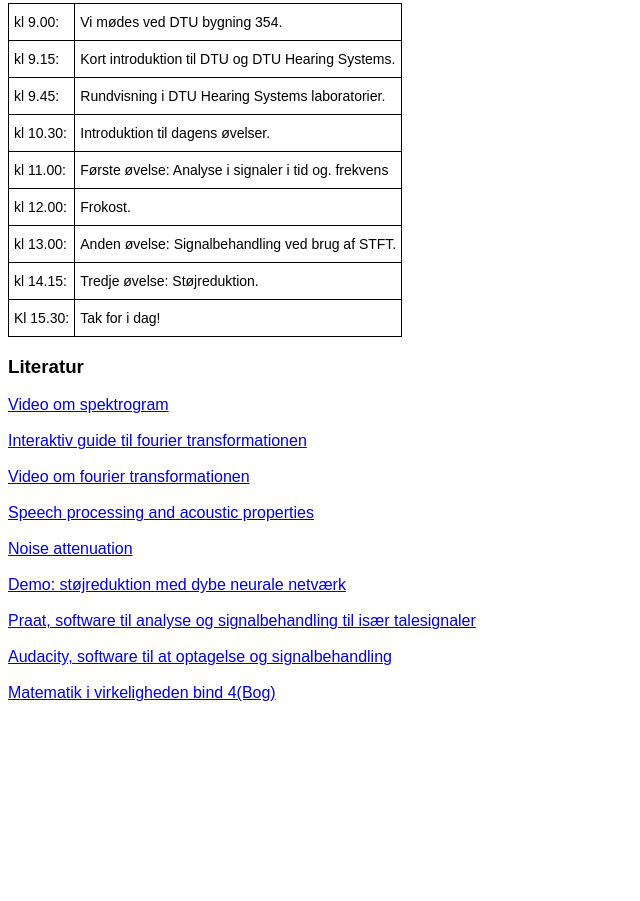
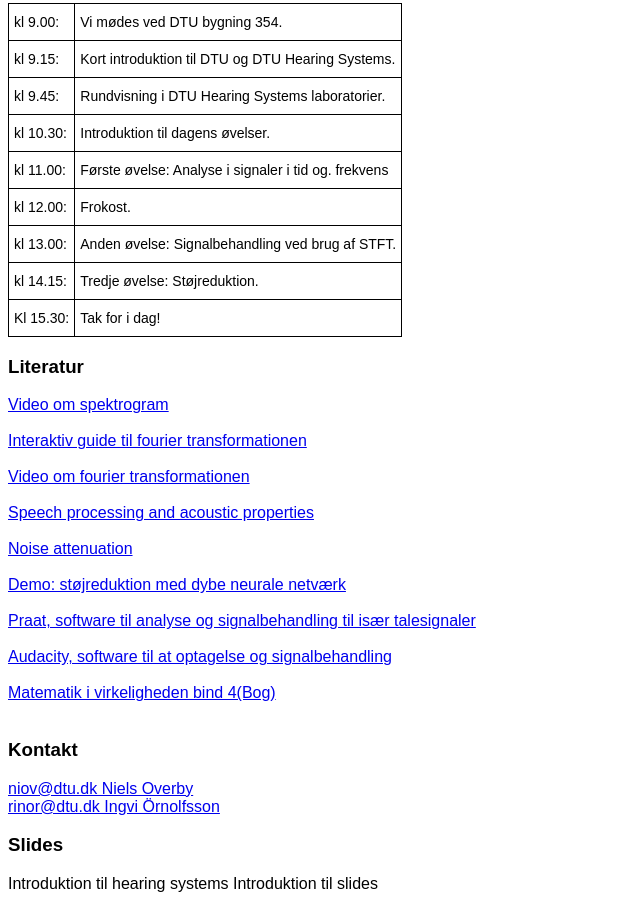
Before and after one commit to niels-overby/SRP-noisereduction, a plain HTML site: page assets/index.html in a window 1280 px wide. Shown: the part 242-1143 px from the top of the page, without its empty margins (0-640 px from the left). Before the commit the page ends 970 px from the top, so only its background shows below. Drawn offline with Linux system fonts and the light colour scheme.

Commit message:
moved index to assets

```diff
--- a/index.html
+++ b/assets/index.html
@@ -103,4 +103,17 @@
 
 
 
+    <h3>Kontakt</h3>
+    <a href = "mailto: niov@dtu.dk">niov@dtu.dk Niels Overby</a>
+    <br>
+    <a href = "mailto: rinor@dtu.dk">rinor@dtu.dk Ingvi Örnolfsson</a>
+
+
+    <h3>Slides</h3>
+    Introduktion til hearing systems
+
+    Introduktion til slides
+
+
+
 </body></html>
```
Also changed, not shown: 2 other files.
